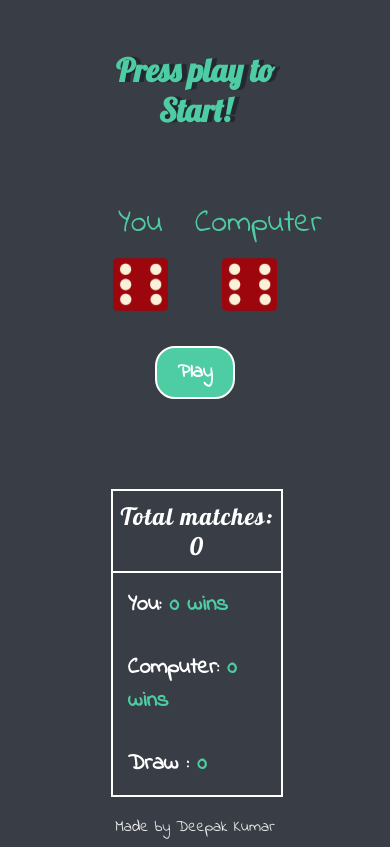
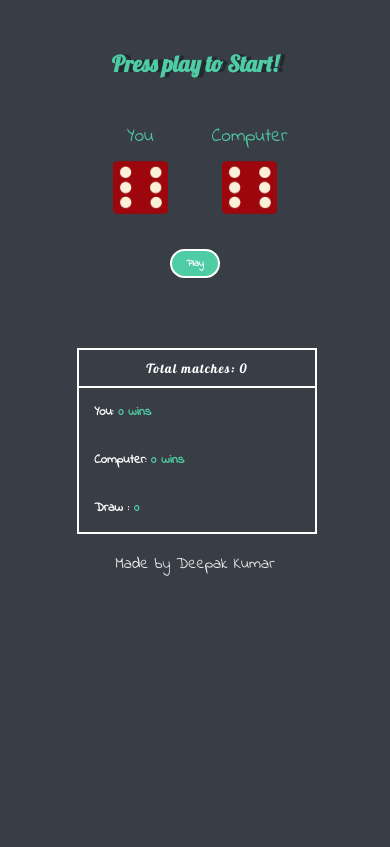
Before and after one commit to devmunk/dice.game, a plain HTML site: page index.html in a window 390 px wide. Drawn offline with nearby package versions, Linux system fonts and the light colour scheme.

Commit message:
Change some responsiveness

```diff
--- a/styles.css
+++ b/styles.css
@@ -155,13 +155,20 @@ footer {
 
 @media (max-width: 600px) {
   h1{
-    font-size: 2rem;
+    font-size: 1.4rem;
+    margin-bottom: 1.5rem;
+  }
+  h4{
+    padding: 0;
+  }
+  .dice p{
+    font-size: 1.2rem;
   }
   .popper{
-    font-size: 1.2rem;
+    font-size: 0.8rem;
   }
   .big-container{
-    gap: 40px;
+    gap: 20px;
     display: flex;
     flex-direction: column;
     align-items: center;
@@ -173,11 +180,22 @@ footer {
   .dice{
     width: 50%;
   }
+  .butn-div{
+    width: 50%;
+  }
   .btn{
-    width: 80px;
+    width: 50px;
+    font-size: 10px;
+    padding: 5px;
   }
   .score-container{
-    width: 50%;
+    width: 70%;
+  }
+  .score-board h3{
+    font-size: 0.8rem;
+  }
+  .score-board h4{
+    font-size: 0.8rem;
   }
   footer{
 
@@ -187,9 +205,16 @@ footer {
 }
 
 @media (min-width:601px) and (max-width:767px){
+  h1{
+    font-size: 1.4rem;
+  }
+  .popper{
+    font-size: 1.2rem;
+  }
   .score-container{
     width: 40%;
   }
+
 }
 
 @media (min-width: 768px) and (max-width: 1024px) {
```
